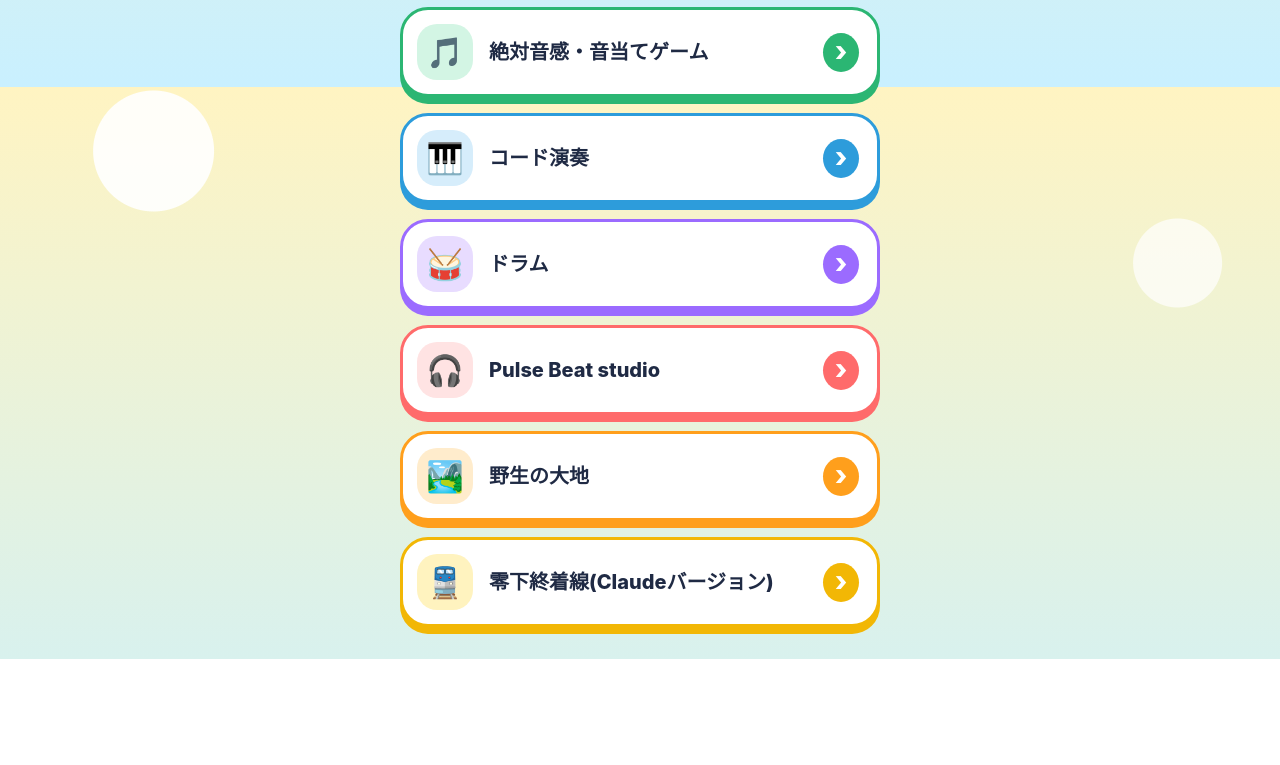
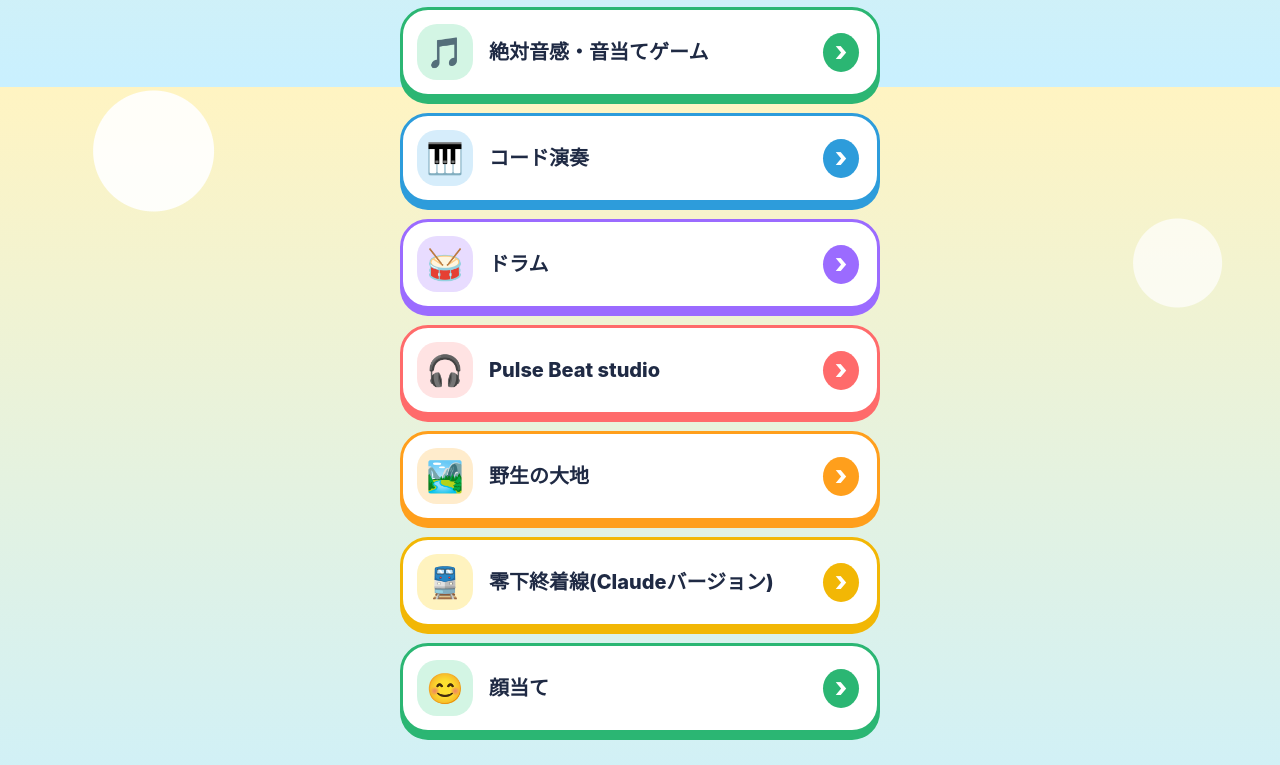
Before and after one commit to koretaka2026-prog/kankyojoho, a plain HTML site: page index.html in a window 1280 px wide. Shown: the part 2313-3078 px from the top of the page. Before the commit the page ends 2972 px from the top, so only its background shows below. Drawn offline with Linux system fonts and the light colour scheme.

Commit message:
Update index.html

```diff
--- a/index.html
+++ b/index.html
@@ -189,6 +189,7 @@
     <a href="https://koretaka2026-prog.github.io/index/pulse_beat_studio.html"><span class="icon">🎧</span><span class="label">Pulse Beat studio</span></a>
     <a href="https://koretaka2026-prog.github.io/index/breath_of_the_wild.html"><span class="icon">🏞️</span><span class="label">野生の大地</span></a>
     <a href="no_terminal.html"><span class="icon">🚆</span><span class="label">零下終着線(Claudeバージョン)</span></a>
+    <a href="GuessName.html"><span class="icon">😊</span><span class="label">顔当て</span></a>
   </nav>
 </div>
 
```
